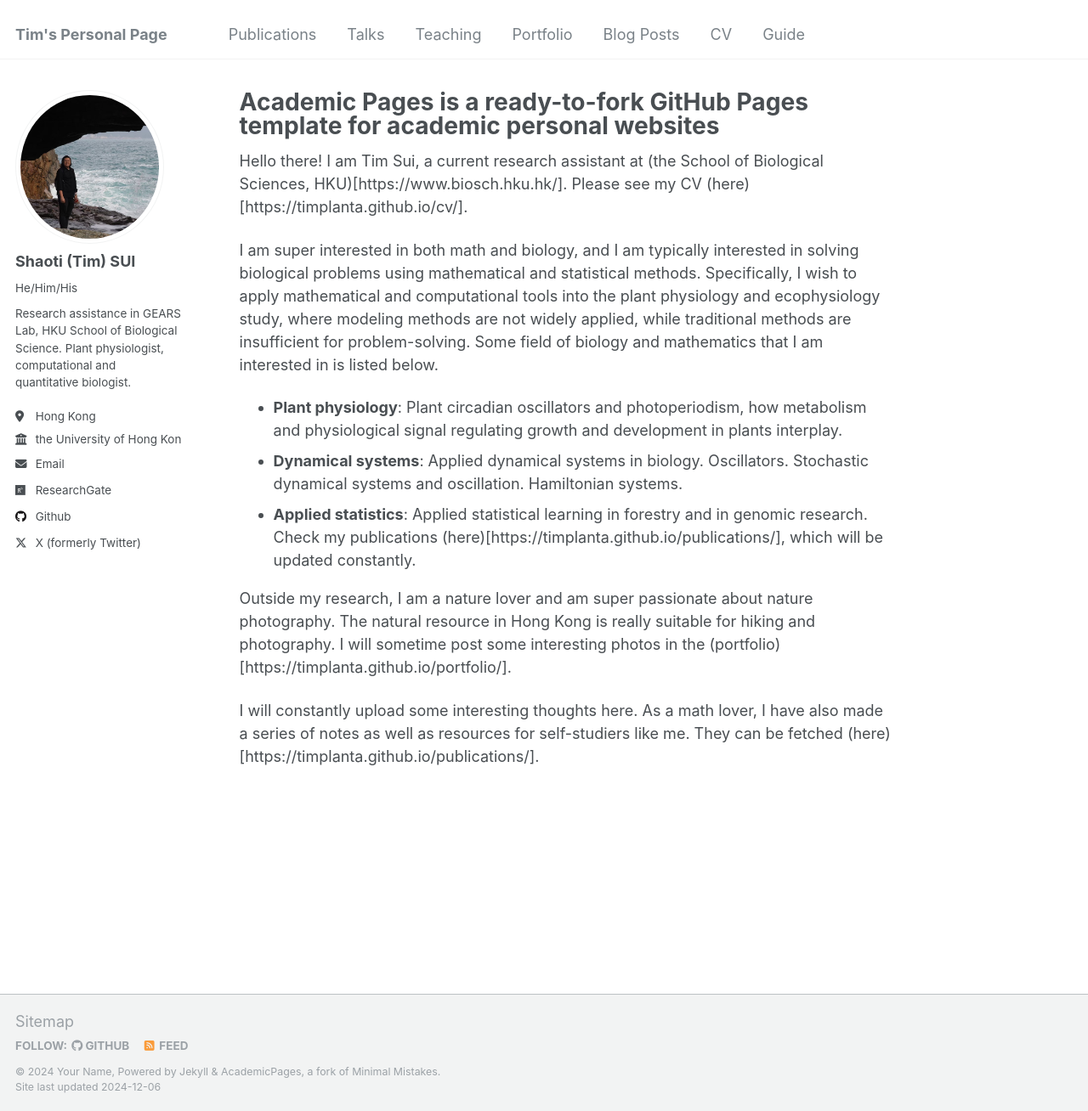
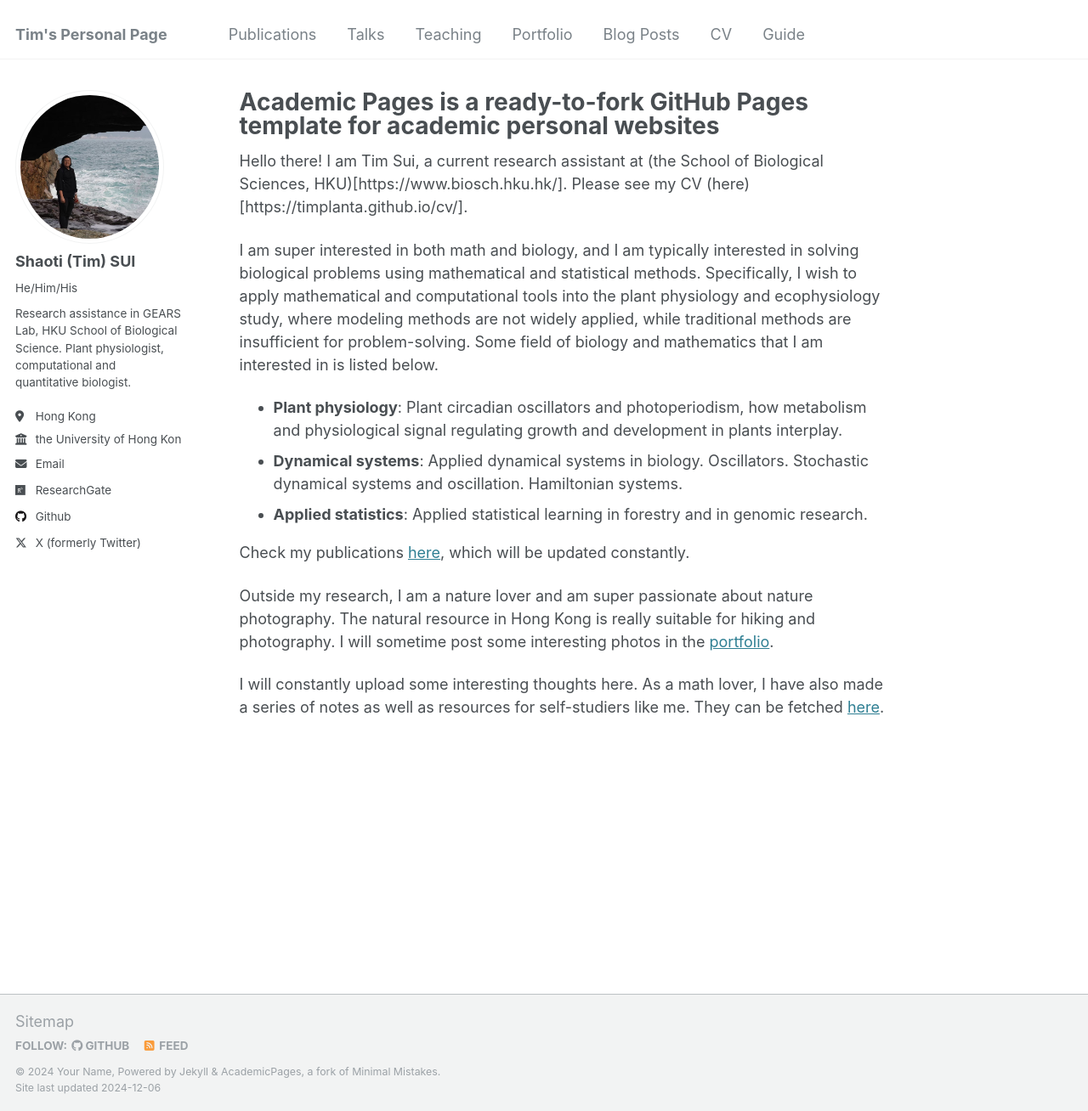
Before and after one commit to timplanta/timplanta.github.io, a Jekyll site: the page built from _pages/about.md, in a window 1280 px wide and 1308 px high. Shown: the whole window at 85% size. Built offline with Jekyll 4.4.1, drawn with Linux system fonts in a browser that asks for light colours.

Commit message:
Update about.md

```diff
--- a/_pages/about.md
+++ b/_pages/about.md
@@ -13,8 +13,9 @@ I am super interested in both math and biology, and I am typically interested in
 *	**Plant physiology**: Plant circadian oscillators and photoperiodism, how metabolism and physiological signal regulating growth and development in plants interplay.
 *	**Dynamical systems**: Applied dynamical systems in biology. Oscillators. Stochastic dynamical systems and oscillation. Hamiltonian systems.
 *	**Applied statistics**: Applied statistical learning in forestry and in genomic research.
-Check my publications (here)[https://timplanta.github.io/publications/], which will be updated constantly.
 
-Outside my research, I am a nature lover and am super passionate about nature photography. The natural resource in Hong Kong is really suitable for hiking and photography. I will sometime post some interesting photos in the (portfolio)[https://timplanta.github.io/portfolio/].
+Check my publications [here](https://timplanta.github.io/publications/), which will be updated constantly.
 
-I will constantly upload some interesting thoughts here. As a math lover, I have also made a series of notes as well as resources for self-studiers like me. They can be fetched (here)[https://timplanta.github.io/publications/].
+Outside my research, I am a nature lover and am super passionate about nature photography. The natural resource in Hong Kong is really suitable for hiking and photography. I will sometime post some interesting photos in the [portfolio](https://timplanta.github.io/portfolio/).
+
+I will constantly upload some interesting thoughts here. As a math lover, I have also made a series of notes as well as resources for self-studiers like me. They can be fetched [here](https://timplanta.github.io/publications/).
```
